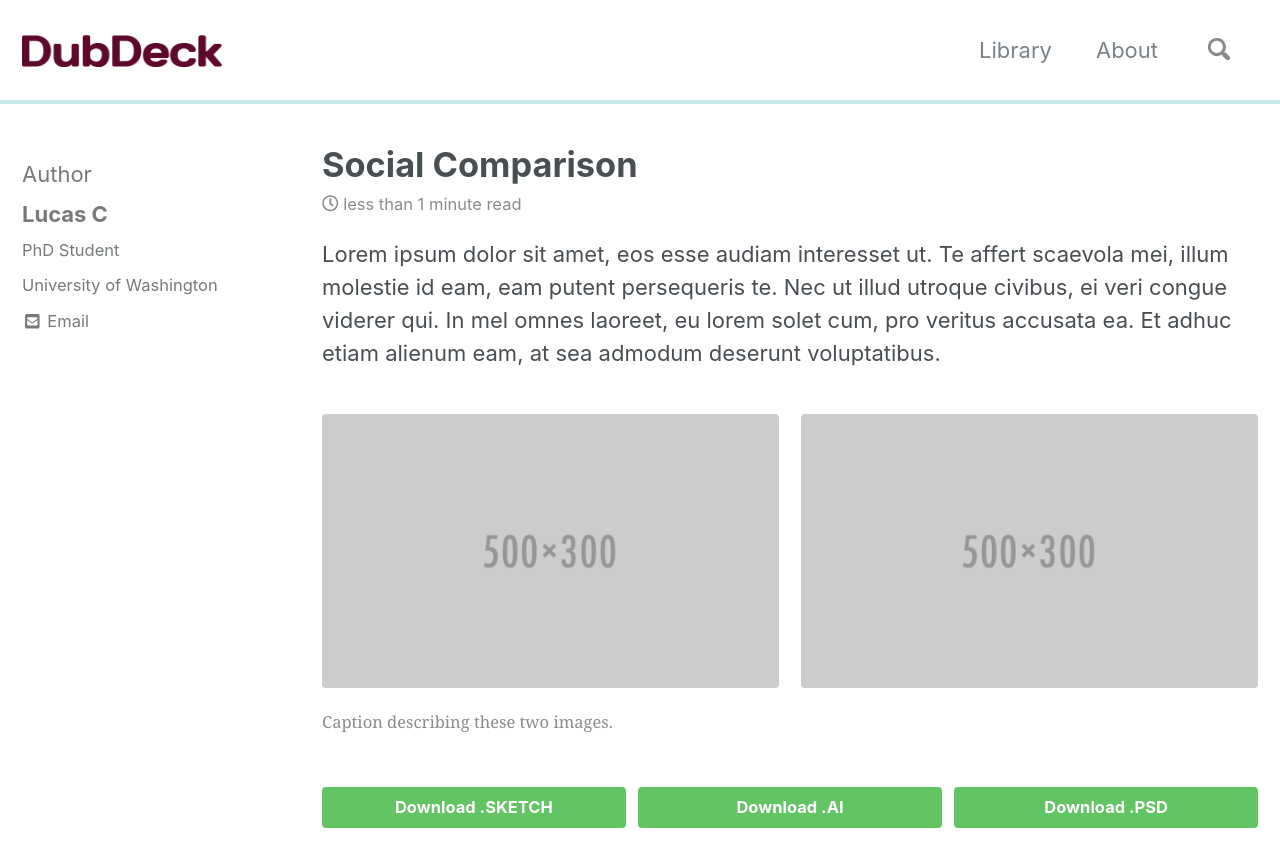
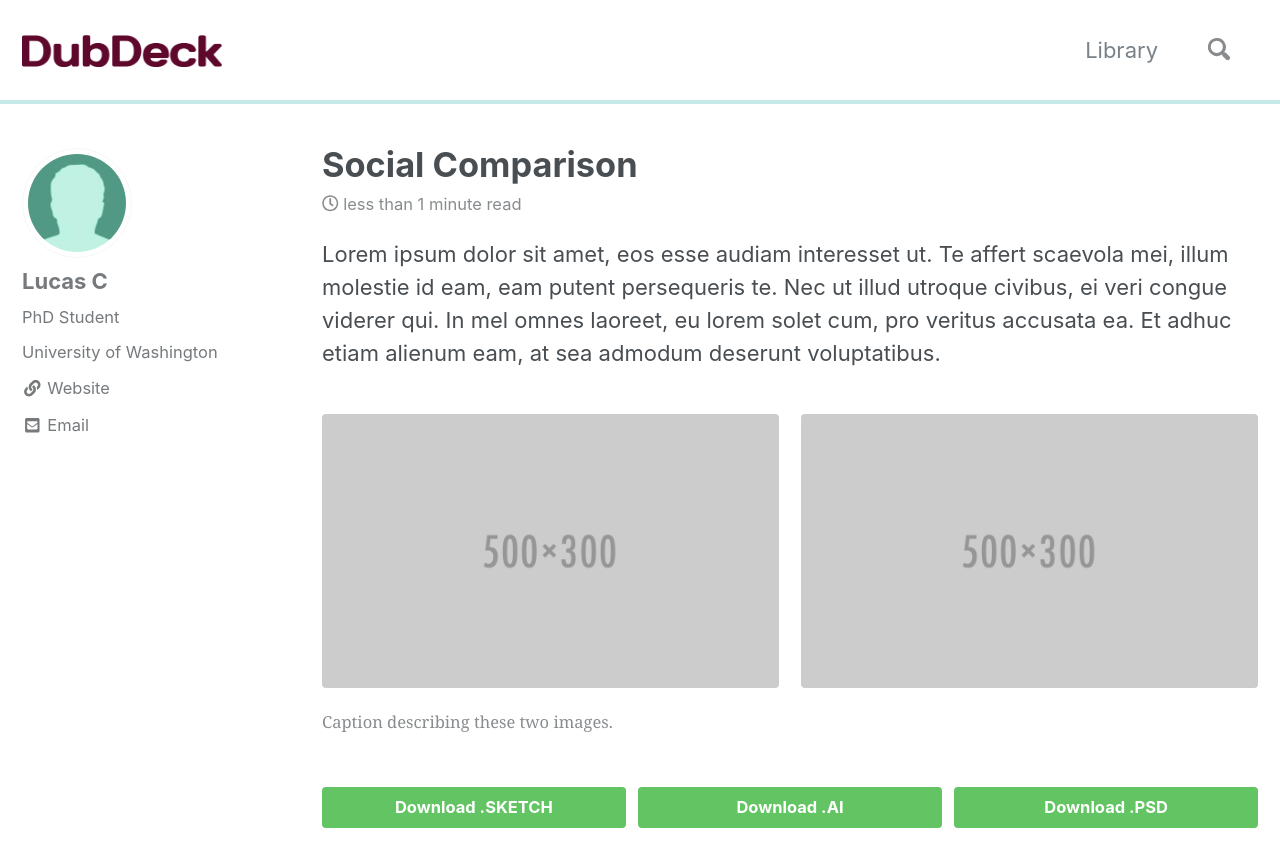
Before and after one commit to DubDeck/dubdeck.github.io, a Jekyll site: the page built from _pages/01_resource_1.md, in a window 1280 px wide and 900 px high. Shown: the top 867 px of the window. Built offline with Jekyll 4.4.1, drawn with Linux system fonts in a browser that asks for light colours; nearby versions of some CDN libraries; comment, search, counter and statistics services are not loaded; a style sheet for code colours, icons or effects is not loaded.

```diff
--- a/CNAME
+++ /dev/null
@@ -1 +0,0 @@
-dubdeck.uw.edu
--- a/_data/authors.yml
+++ b/_data/authors.yml
@@ -8,7 +8,6 @@ Billy Rick:
   twitter: "extravagantman"
 
 Brent Gruenke:
-  title: Author
   name: "Brent Gruenke"
   uri: "http://brentgruenke.com"
   email: "brent.gruenke@gmail.com"
@@ -17,8 +16,9 @@ Brent Gruenke:
   avatar: "/assets/images/bio-photo-2.jpg"
 
 Lucas C:
-  title: Author
   name: "Lucas C"
+  uri: "http://brentgruenke.com"
   email: "brent.gruenke@gmail.com"
   bio: "PhD Student"
   school: "University of Washington"
+  avatar: "/assets/images/bio-photo-2.jpg"
--- a/_data/navigation.yml
+++ b/_data/navigation.yml
@@ -2,8 +2,6 @@
 main:
   - title: "Library"
     url: /library/
-  - title: "About"
-    url: /about/
   # - title: "Sample Collections"
   #   url: /collection-archive/
   # - title: "Sitemap"
--- a/_includes/author-profile.html
+++ b/_includes/author-profile.html
@@ -27,7 +27,6 @@
   {% endif %}
 
   <div class="author__content">
-    <p class="author__name"> Author </p>
     {% if author.home %}
       <a href="{{ author_link }}"><h3 class="author__name" itemprop="name">{{ author.name }}</h3></a>
     {% else %}
```
Also changed, not shown: about.md (deleted, +0 -7 lines), README.md.
